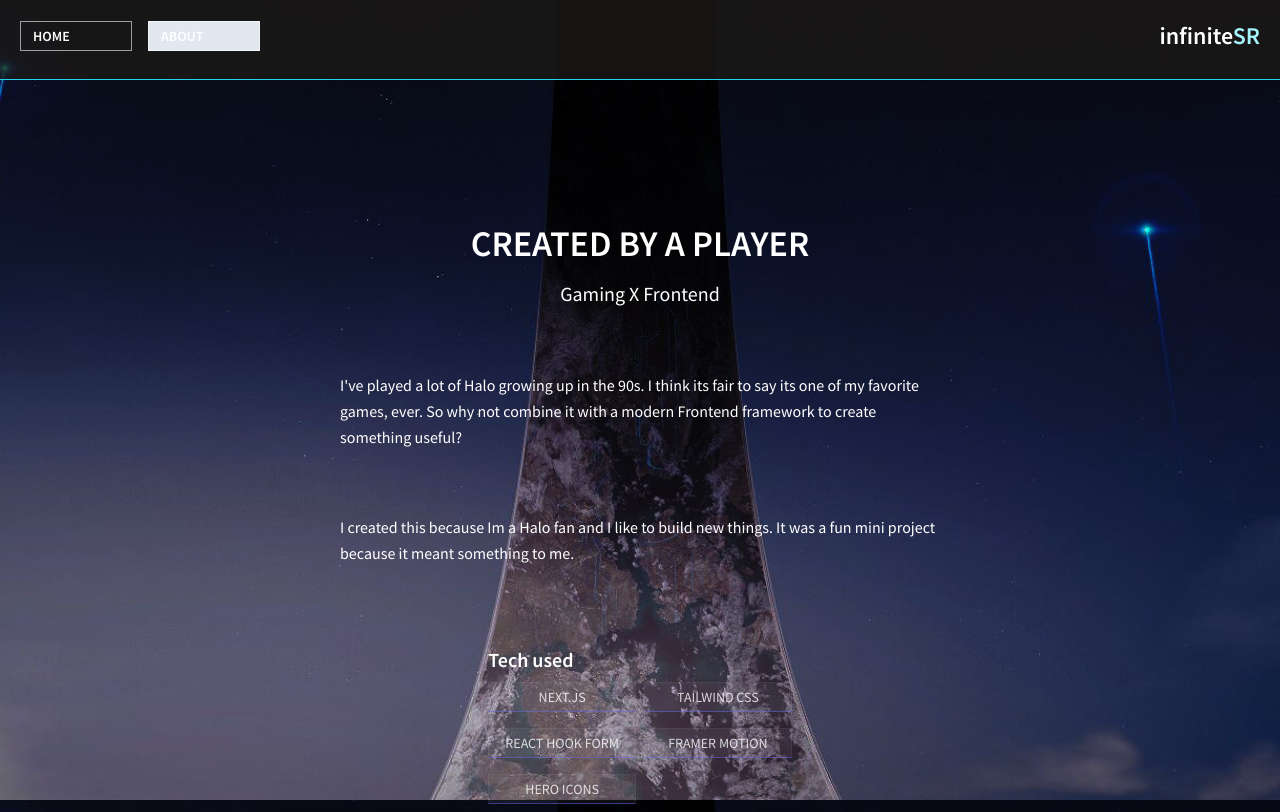
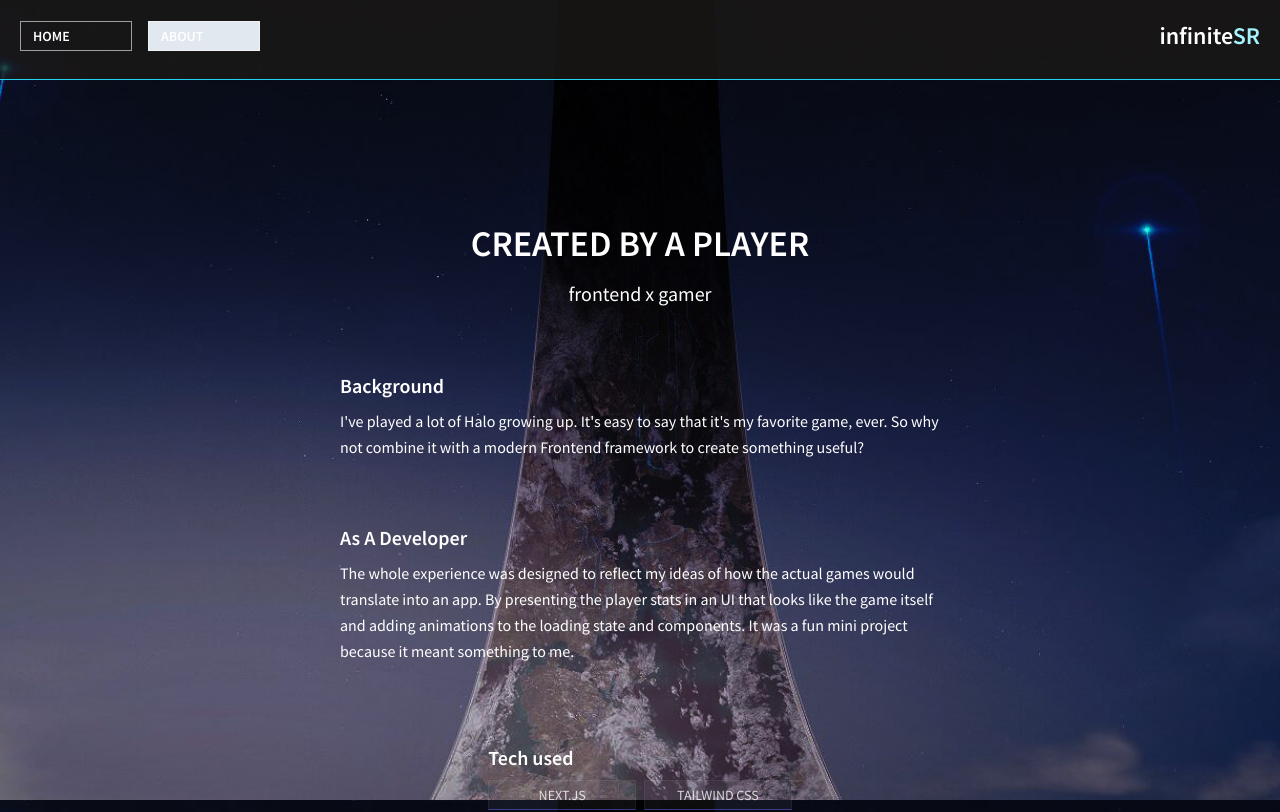
Before and after one commit to petterkoding/halo-infinite-sr, a Next.js app: page /about in a window 1280 px wide. Shown: the top 812 px of the page. Built offline with nearby package versions, Linux system fonts and the light colour scheme.

Commit message:
pages - about -copy added

```diff
--- a/pages/about/index.js
+++ b/pages/about/index.js
@@ -41,20 +41,28 @@ const index = () => {
                     initial={{opacity: 0}}
                     animate={{opacity: 1}}
                     transition={{duration: 2}}
-                    className="text-xl text-white capitalize">
-                        gaming x frontend
+                    className="text-xl text-white">
+                        frontend x gamer
                 </motion.h2>
 
+                <div className="my-16">
+                    <h3 className="font-bold text-xl text-white mb-2">Background</h3>
+                    <p className="text-white max-w-[600px] leading-relaxed">
+                        I&apos;ve played a lot of Halo growing up. It&apos;s easy to say that it&apos;s my favorite game, ever.
+                        So why not combine it with a modern Frontend framework to create something useful?
+                    </p>
+                </div>
 
-                <p className="text-white my-16 max-w-[600px] leading-relaxed">
-                    I&apos;ve played a lot of Halo growing up in the 90s. I think its fair to say its one of my favorite games, ever.
-                    So why not combine it with a modern Frontend framework to create something useful?
-                </p>
-                <p className="text-white max-w-[600px] leading-relaxed">
-                    I created this because Im a Halo fan and I like to build new things.
-                    It was a fun mini project because it meant something to me.
+                <div>
+                    <h4 className="text-xl capitalize font-bold text-white mb-2">as a developer</h4>
+                    <p className="text-white max-w-[600px] leading-relaxed">
+                        The whole experience was designed to reflect my ideas of how the actual games would translate into an app.
+                        By presenting the player stats in an UI that looks like the game itself and adding animations to the loading state and components.
+                        It was a fun mini project because it meant something to me.
 
-                </p>
+                    </p>
+                </div>
+
             </div>
 
 
@@ -74,7 +82,9 @@ const index = () => {
                 </motion.ul>
 
 
-                <span className="text-xs text-gray-300 mt-32 block bg-stone-900/60 text-center border border-indigo-400">This is a work in progress and will evolve over time.</span>
+                <span className="text-xs text-gray-300 mt-32 block bg-stone-900/60 text-center border border-indigo-400">
+                    This is a work in progress and will evolve over time.
+                </span>
             </div>
 
         </div>
```
